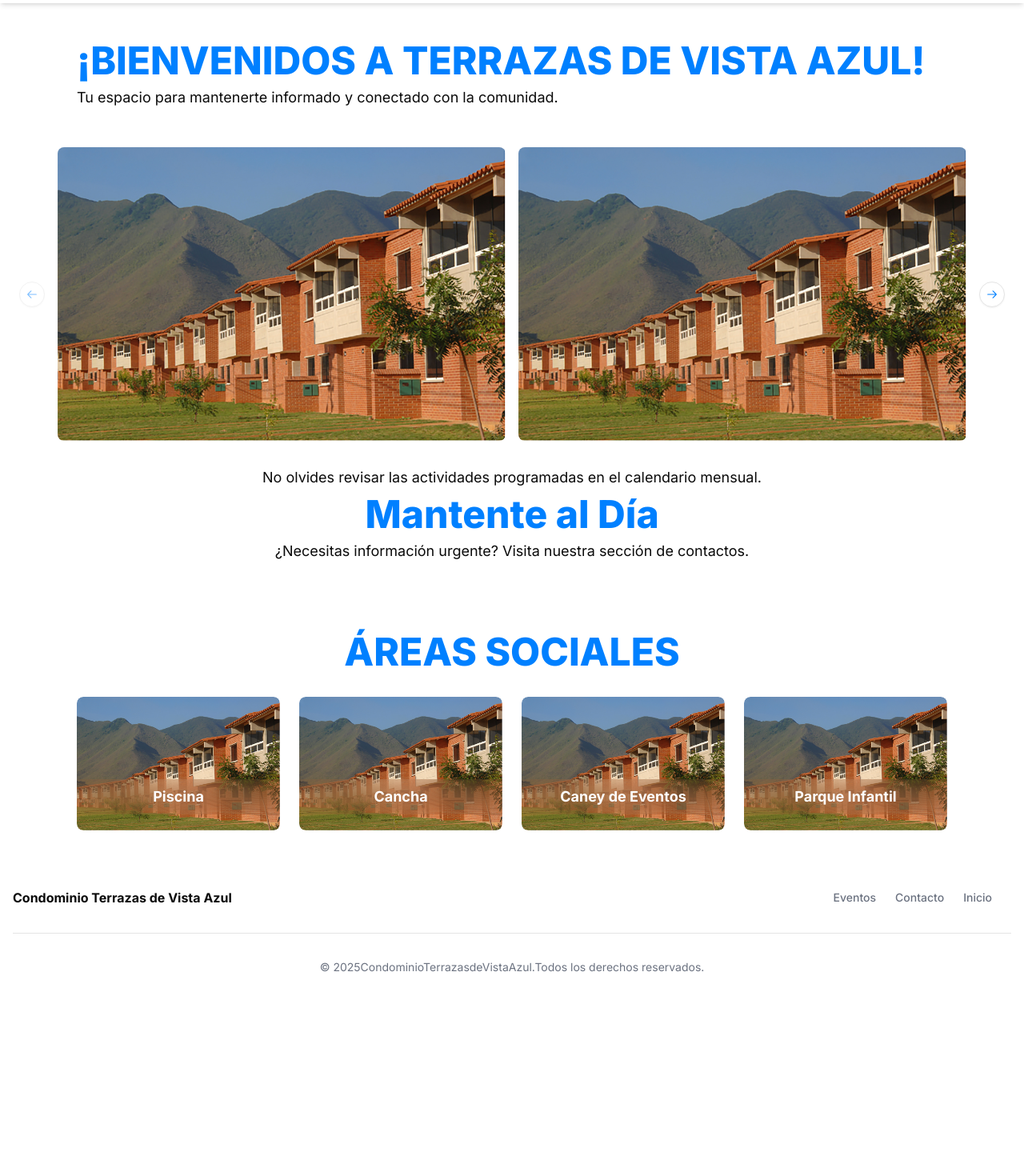
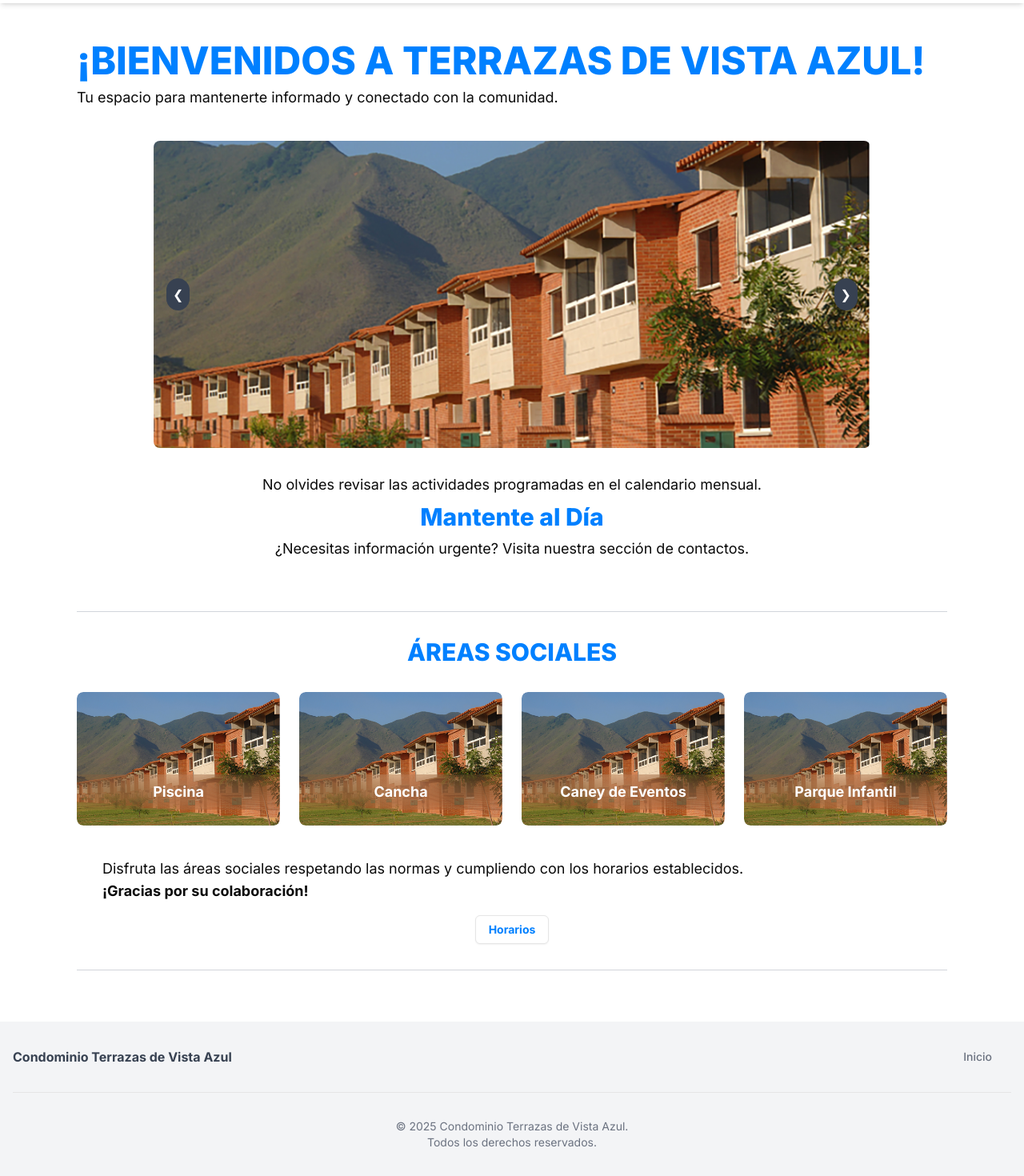
Before and after one commit to JanteWinkel/vista-azul-page, a Next.js app: page / in a window 1280 px wide. Shown: the part 132-1602 px from the top of the page at 80% size. Before the commit the page ends 1383 px from the top, so only its background shows below. Built offline with nearby package versions, Linux system fonts and the light colour scheme.

Commit message:
carousel cambiado horarios mejorados

```diff
--- a/app/horarios/page.tsx
+++ b/app/horarios/page.tsx
@@ -20,6 +20,7 @@ const schedules: ScheduleItem[] = [
   },
   {
     area: "Cancha",
+    description: "Uso exclusivo para residentes y sus invitados. Recordatorio: Hay un máximo de 4 usuarios por TH.",
     schedules: [
       { day: "Lunes a Domingo", hours: "9:00 AM - 10:00 PM" },
     ],
@@ -33,6 +34,7 @@ const schedules: ScheduleItem[] = [
   },
   {
     area: "Parque Infantil",
+    description: "Uso exclusivo para niños pequeños, siempre bajo la supervisión de sus padres o responsables.",
     schedules: [
       { day: "Lunes a Domingo", hours: "8:00 AM - 10:00 PM" },
     ],
@@ -46,19 +48,21 @@ const schedules: ScheduleItem[] = [
   },
   {
     area: "Ingreso de Materiales",
+    description: "Ingreso de camiones con carga liviana, como materiales de construcción menores o suministros generales.",
     schedules: [
       { day: "Lunes a Viernes", hours: "8:00 AM - 12:00 PM, 1:00 PM - 5:00 PM" },
     ],
   },
   {
     area: "Ingreso de Materiales (Descarga)",
+    description: "Ingreso de camiones con carga pesada, como arena y materiales grandes, para mantenimiento o construcción.",
     schedules: [
       { day: "Lunes a Viernes", hours: "8:00 AM - 12:00 PM" },
     ],
   },
   {
     area: "Música",
-    description: "Volumen moderado y respetando las normas.",
+    description: "Volumen moderado y respetando las normas. Aplica también a la música escuchada en cada townhouse.",
     schedules: [
       { day: "Lunes a Domingo", hours: "10:00 AM - 12:00 PM" },
     ],
@@ -68,7 +72,7 @@ const schedules: ScheduleItem[] = [
 const ScheduleComponent = () => {
   return (
     <div className="max-w-6xl px-4 sm:px-6 lg:px-8 mx-auto pt-20 mt-8">
-      <h1 className="text-5xl text-primary font-extrabold uppercase text-center mb-8">Horarios de Uso</h1>
+      <h1 className="text-3xl text-primary font-extrabold uppercase text-center mb-8">Horarios de Uso</h1>
       <div className="grid gap-8 md:grid-cols-2 lg:grid-cols-3">
         {schedules.map((schedule, index) => (
           <div
@@ -97,6 +101,7 @@ const ScheduleComponent = () => {
           </div>
         ))}
       </div>
+      <hr className="my-8 border-t border-gray-300 w-full" />
       <Footer />
     </div>
   );
--- a/components/accesos-directos.tsx
+++ b/components/accesos-directos.tsx
@@ -1,4 +1,7 @@
 /* eslint-disable @next/next/no-img-element */
+import Link from "next/link";
+import { buttonVariants } from "./ui/button";
+
 const Eventos = () => {
     const images = [
         { id: 1, src: "/fotos-carousel/Vista-azul-Vinsoca.jpg", alt: "Vista Azul", evento: "Piscina" },
@@ -8,10 +11,11 @@ const Eventos = () => {
     ];
 
     return (
-        <div id="eventos" className='max-w-6xl  mt-16 mx-auto sm:py-6 sm:px-8'>
-            <h2 className=" text-5xl text-primary font-extrabold uppercase text-center">
-                    Áreas Sociales
-                </h2>
+        <div id="eventos" className='max-w-6xl  mt-2 mx-auto sm:py-6 sm:px-8'>
+            <hr className="my-8 border-t border-gray-300 w-full" />
+            <h2 className=" text-3xl text-primary font-extrabold uppercase text-center">
+                Áreas Sociales
+            </h2>
             <div className='grid gap-6 mt-8 sm:grid-cols-4 grid-cols-1'>
                 {images.map((image) => (
                     <div key={image.id} className="relative mx-auto overflow-hidden bg-no-repeat bg-cover rounded-lg">
@@ -24,6 +28,14 @@ const Eventos = () => {
                     </div>
                 ))}
             </div>
+            <div className=" max-w-6xl px-4 pt-10 mx-auto sm:px-6 lg:px-8">
+                <p className="text-lg">Disfruta las áreas sociales respetando las normas y cumpliendo con los horarios establecidos.</p>
+                <p className="text-lg"><strong>¡Gracias por su colaboración!</strong></p>
+            </div>
+            <div className='mt-4 text-center'>
+                <Link href="/horarios" className={buttonVariants({ variant: "outline" })}><strong className="text-primary">Horarios</strong></Link>
+            </div>
+            <hr className="my-8 border-t border-gray-300 w-full" />
         </div>
     );
 }
--- a/components/banner-informacion.tsx
+++ b/components/banner-informacion.tsx
@@ -6,7 +6,7 @@ const BannerInfo = () => {
 
                 <p className="my-2 text-lg">No olvides revisar las actividades programadas en el calendario mensual.</p>
 
-                <h4 className="mt-2 text-5xl text-primary font-extrabold upperce">Mantente al Día</h4>
+                <h4 className="mt-2 text-3xl text-primary font-extrabold upperce">Mantente al Día</h4>
 
                 <p className="my-2 text-lg">¿Necesitas información urgente? Visita nuestra sección de contactos.</p>
 
--- a/components/carousel-fotos.tsx
+++ b/components/carousel-fotos.tsx
@@ -2,7 +2,6 @@
 "use client";
 
 import { useEffect, useRef, useState } from "react";
-import { Carousel, CarouselContent, CarouselItem, CarouselNext, CarouselPrevious } from "@/components/ui/carousel";
 
 const CarouselFotos = () => {
   const images = [
@@ -15,52 +14,54 @@ const CarouselFotos = () => {
   const intervalRef = useRef<NodeJS.Timeout | null>(null);
 
   useEffect(() => {
-    // Configurar el intervalo de reproducción automática
     intervalRef.current = setInterval(() => {
-      setCurrentIndex((prevIndex) => (prevIndex + 1) % images.length); // Ciclo infinito
+      setCurrentIndex((prevIndex) => (prevIndex + 1) % images.length);
     }, 7000);
 
-    // Limpiar el intervalo al desmontar
     return () => {
       if (intervalRef.current) clearInterval(intervalRef.current);
     };
   }, [images.length]);
 
-  useEffect(() => {
-    // Sincronizar la posición del carrusel con el índice actual
-    const carousel = document.querySelector("#carousel .carousel-content") as HTMLElement;
-    if (carousel) {
-      const items = carousel.querySelectorAll(".carousel-item") as NodeListOf<HTMLElement>;
-      items[currentIndex]?.scrollIntoView({ behavior: "smooth", block: "nearest", inline: "center" });
-    }
-  }, [currentIndex]);
+  const handlePrevious = () => {
+    setCurrentIndex((prevIndex) => (prevIndex - 1 + images.length) % images.length);
+  };
+
+  const handleNext = () => {
+    setCurrentIndex((prevIndex) => (prevIndex + 1) % images.length);
+  };
 
   return (
-    <div id="carousel" className="sm:px-16 pt-8 m-2">
-      <Carousel className="text-primary">
-        <CarouselContent className="carousel-content -ml-2 md:-ml-4">
-          {images.map((image, index) => (
-            <CarouselItem
-              key={image.id}
-              className={`md:basis-1/2 lg:basis-1/2 group carousel-item ${
-                index === currentIndex ? "active" : ""
-              }`}
-            >
-              <img src={image.src} alt={image.alt} className="rounded-lg" />
-            </CarouselItem>
-          ))}
-        </CarouselContent>
-        <CarouselPrevious
-          className="text-primary hidden sm:flex carousel-previous"
-          onClick={() =>
-            setCurrentIndex((prevIndex) => (prevIndex - 1 + images.length) % images.length)
-          }
-        />
-        <CarouselNext
-          className="text-primary hidden sm:flex carousel-next"
-          onClick={() => setCurrentIndex((prevIndex) => (prevIndex + 1) % images.length)}
-        />
-      </Carousel>
+    <div className="relative overflow-hidden mt-8 w-full max-w-4xl mx-auto h-64 sm:h-80 lg:h-96">
+      {/* Contenedor de imágenes */}
+      <div
+        className="flex transition-transform duration-500 ease-in-out h-full"
+        style={{ transform: `translateX(-${currentIndex * 100}%)` }}
+      >
+        {images.map((image) => (
+          <div key={image.id} className="flex-shrink-0 w-full h-full">
+            <img
+              src={image.src}
+              alt={image.alt}
+              className="w-full h-full object-cover rounded-lg"
+            />
+          </div>
+        ))}
+      </div>
+
+      {/* Botones de navegación */}
+      <button
+        className="absolute left-4 top-1/2 transform -translate-y-1/2 bg-gray-700 text-white p-2 rounded-full hover:bg-gray-500"
+        onClick={handlePrevious}
+      >
+        &#10094;
+      </button>
+      <button
+        className="absolute right-4 top-1/2 transform -translate-y-1/2 bg-gray-700 text-white p-2 rounded-full hover:bg-gray-500"
+        onClick={handleNext}
+      >
+        &#10095;
+      </button>
     </div>
   );
 };
--- a/components/footer.tsx
+++ b/components/footer.tsx
@@ -4,49 +4,41 @@ import { Separator } from "./ui/separator";
 
 const dataFooter = [
     {
-        id: 1,
-        name: "Eventos",
-        link: "#tipos-de-eventos"
-    },
-    {
-        id: 2,
-        name: "Contacto",
-        link: "#contacto"
-    },
-    {
         id: 3,
         name: "Inicio",
         link: "#"
     }
-
-]
+];
 
 const Footer = () => {
     return (
-        <footer className="mt-4">
-           <div className="w-full max-w-screen-xl mx-auto p-4 md:py-8">
-                <div className="sm:flex sm:items-center sm:justify-between">
-                    <p >
-                        <span className="font-bold">Condominio Terrazas de Vista Azul </span>
-
+        <footer className="bg-gray-100 dark:bg-gray-800 mt-2">
+            <div className="w-full max-w-screen-xl mx-auto px-4 py-6 sm:py-8">
+                <div className="flex flex-col sm:flex-row sm:justify-between sm:items-center">
+                    <p className="text-center sm:text-left text-gray-700 dark:text-gray-300">
+                        <span className="font-bold block sm:inline">
+                            Condominio Terrazas de Vista Azul
+                        </span>
                     </p>
-                    <ul className="flex flex-wrap items-center mb-6 text-sm font-medium text-gray-500 sm:mb-0 dark:text-gray-400">
-                        {dataFooter.map((data)=> (
-                            <li key={data.id}>
-                                <Link href={data.link} className="hover:underline me-4 md:me-6">{data.name}</Link>
+                    <ul className="flex justify-center sm:justify-end flex-wrap mt-4 sm:mt-0 text-sm font-medium text-gray-500 dark:text-gray-400">
+                        {dataFooter.map((data) => (
+                            <li key={data.id} className="me-4 md:me-6">
+                                <Link href={data.link} className="hover:underline">
+                                    {data.name}
+                                </Link>
                             </li>
                         ))}
                     </ul>
                 </div>
-                <Separator className="my-6 border-gray-200 sm:mx-auto dark:border-gray-700 lg:my-8"/>
-                <span className="block text-sm text-gray-500 sm:text-center dark:text-gray-400">
-                    &copy; 2025
-                    <Link href={"#"}>CondominioTerrazasdeVistaAzul.</Link>
+                <Separator className="my-6 border-gray-200 dark:border-gray-700 lg:my-8"/>
+                <span className="block text-center text-sm text-gray-500 dark:text-gray-400">
+                    &copy; 2025 <Link href={"#"} className="hover:underline">Condominio Terrazas de Vista Azul</Link>.
+                    <br />
                     Todos los derechos reservados.
                 </span>
-           </div>
+            </div>
         </footer>
-     );
-}
+    );
+};
 
 export default Footer;
```
